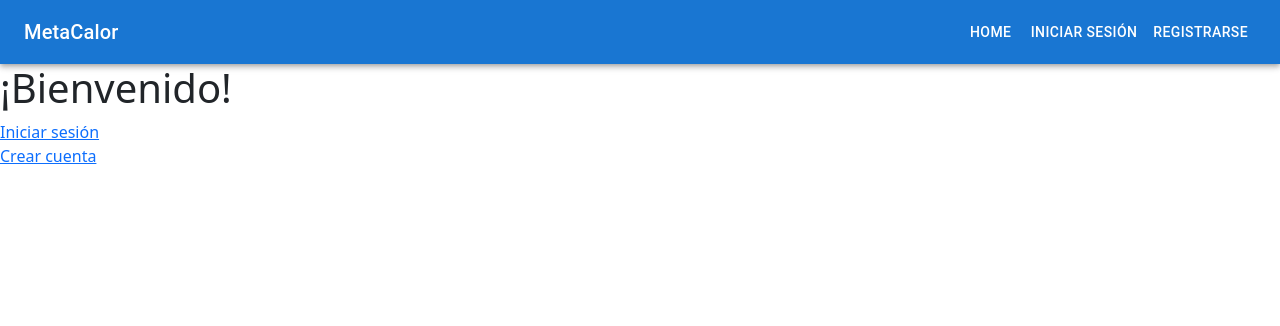
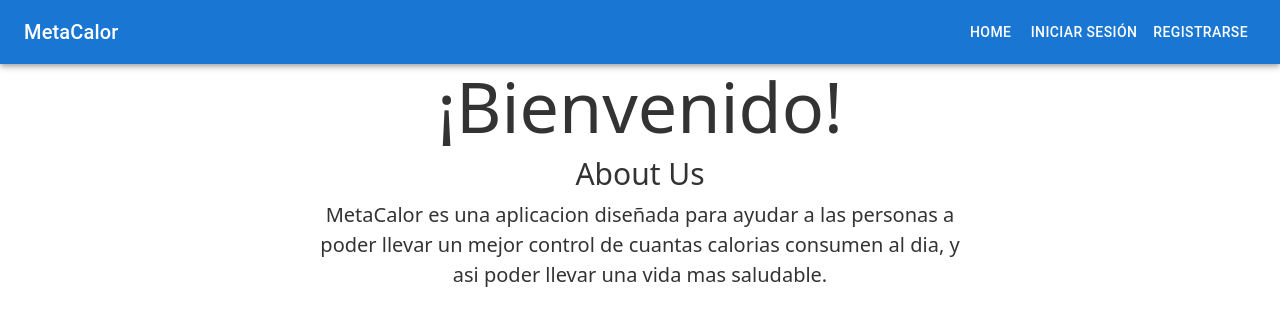
Before and after one commit to RaudelCasas1603/MetaCalor, a React (Create React App) app: page / in a window 1280 px wide. Shown: the top 326 px of the page. Built offline with nearby package versions, Linux system fonts and the light colour scheme.

Commit message:
changes to the splash screen with styles

```diff
--- a/src/Screens/Welcome.css
+++ b/src/Screens/Welcome.css
@@ -1,38 +1,25 @@
-.App {
-    text-align: center;
-  }
 
-  .App-logo {
-    height: 40vmin;
-    pointer-events: none;
-  }
+/* Welcome.css */
+.title {
+  font-size: 70px;
+  color: #333;
+  text-align: center;
+  /* Add other styles as needed */
+}
 
-  @media (prefers-reduced-motion: no-preference) {
-    .App-logo {
-      animation: App-logo-spin infinite 5s linear;
-    }
-  }
+.subtitle {
+  font-size: 30px;
+  color: #333;
+  text-align: center;
+  /* Add other styles as needed */
+}
 
-  .App-header {
-    background-color: #282c34;
-    min-height: 100vh;
-    display: flex;
-    flex-direction: column;
-    align-items: center;
-    justify-content: center;
-    font-size: calc(10px + 2vmin);
-    color: white;
-  }
-
-  .App-link {
-    color: #0cc2f5;
-  }
-
-  @keyframes App-logo-spin {
-    from {
-      transform: rotate(0deg);
-    }
-    to {
-      transform: rotate(360deg);
-    }
-  }
+.text{
+  font-size: 20px;
+  color: #333;
+  text-align: center;
+  width: 50%;
+  align-items: center;
+  margin-left: 25%;
+  /* Add other styles as needed */
+}
--- a/src/Screens/Welcome.js
+++ b/src/Screens/Welcome.js
@@ -1,13 +1,16 @@
-import React from 'react'
-
+import React from 'react';
+import './Welcome.css'; // Import the CSS file
 
 export default function Welcome() {
   return (
     <div>
-        <h1>¡Bienvenido!</h1>
-        <a href="/login">Iniciar sesión</a>
-        <br />
-        <a href="/signup">Crear cuenta</a>
+      <h1 className="title">¡Bienvenido!</h1> {/* Use className for applying CSS classes */}
+      <h2 className="subtitle">About Us</h2>
+      <p className="text">
+        MetaCalor es una aplicacion diseñada para ayudar a las personas a poder llevar
+        un mejor control de cuantas calorias consumen al dia, y asi poder llevar una
+        vida mas saludable.
+      </p>
     </div>
-  )
+  );
 }
```
